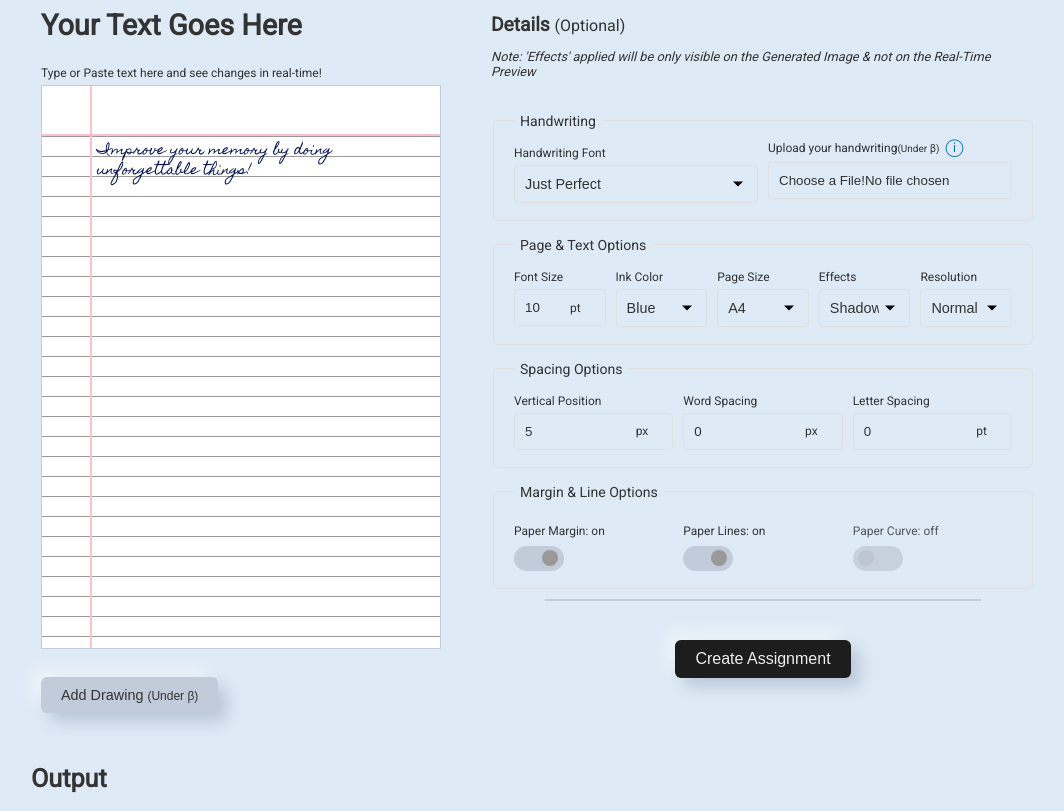
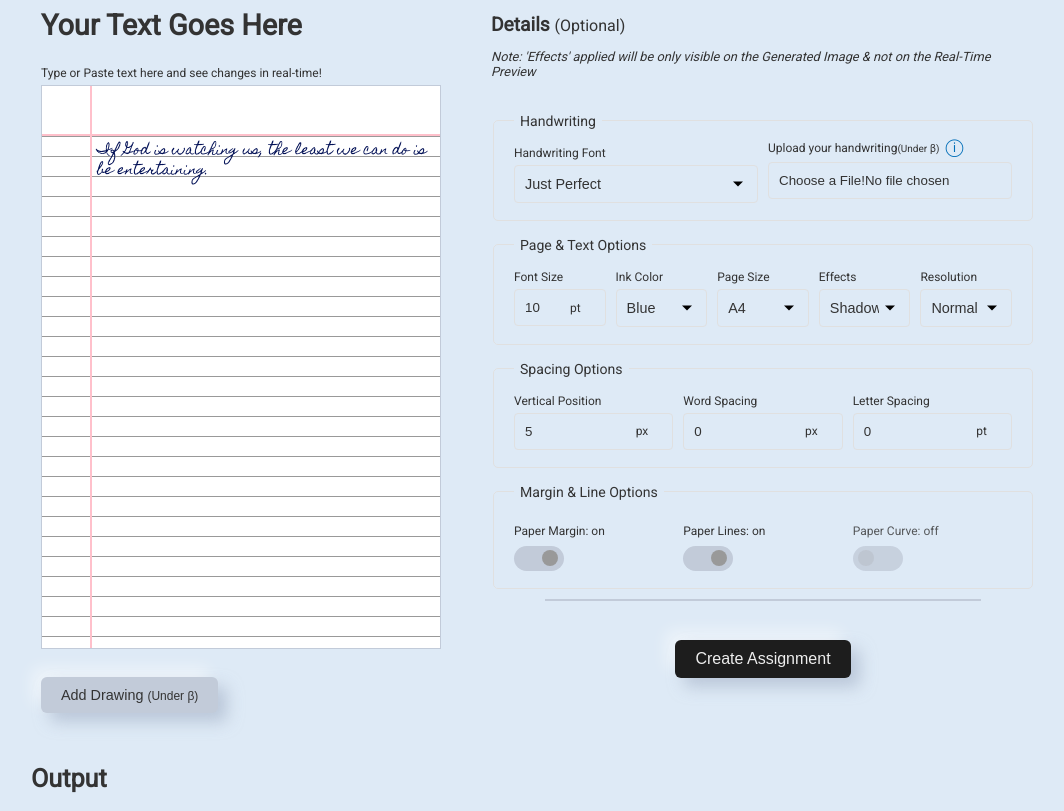
Before and after one commit to the-rebooted-coder/Take-Notes, a website with bundled scripts: page docs/index.html in a window 1280 px wide. Shown: the part 360-1171 px from the top of the page, without its empty margins (77-1141 px from the left). Built offline with nearby package versions, Linux system fonts and the light colour scheme; no server answers; a web font is replaced by a local one.

Commit message:
Update index.html

```diff
--- a/docs/index.html
+++ b/docs/index.html
@@ -112,7 +112,7 @@
                   <div class="display-flex left-margin-and-content">
                     <div contenteditable="true" class="left-margin"></div>
                     <div class="paper-content" id="note" contenteditable="true">
-                      Improve your memory by doing unforgettable things!
+                      If God is watching us, the least we can do is be entertaining.
                     </div>
                   </div>
                   <div class="overlay"></div>
```
